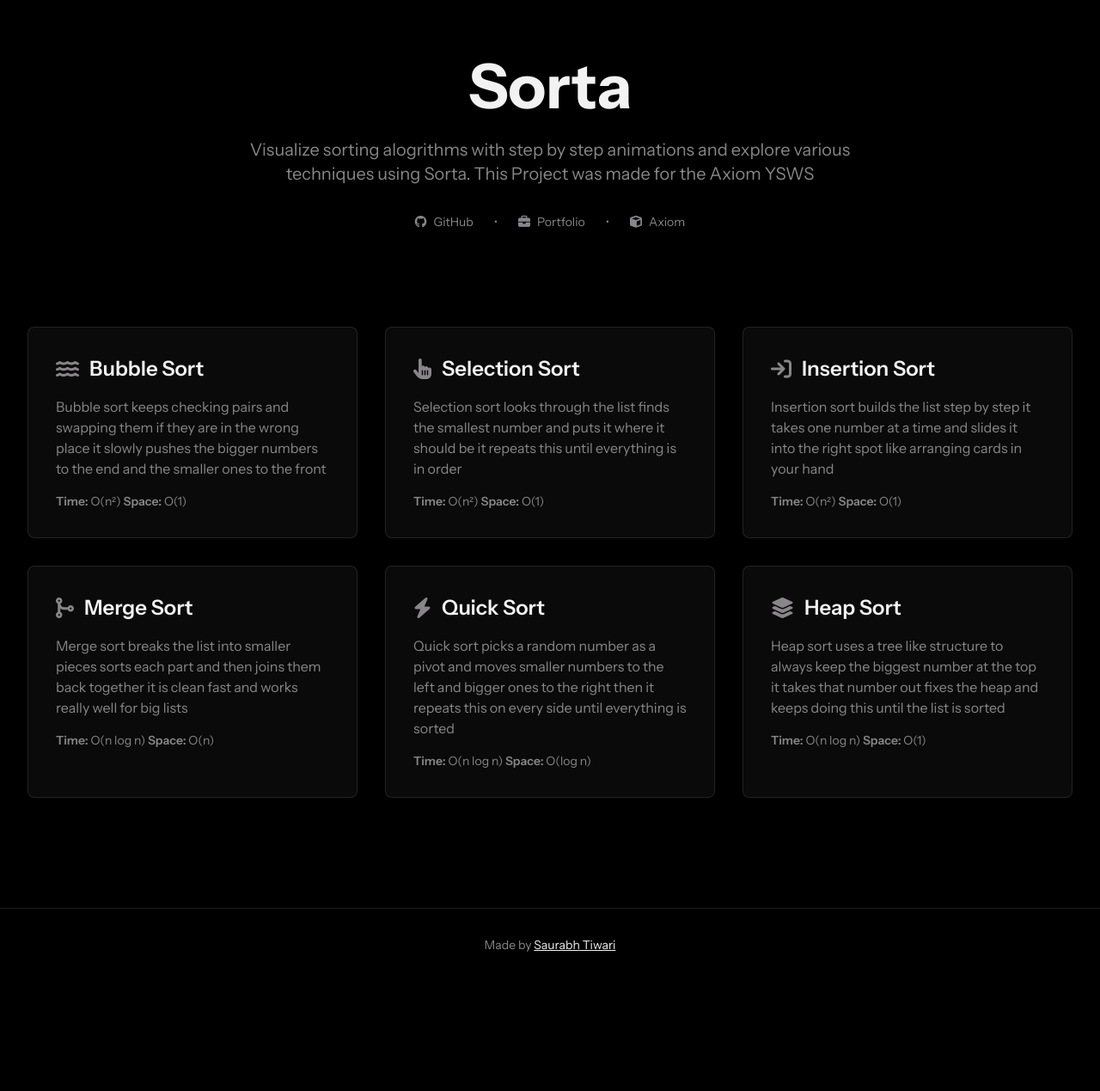
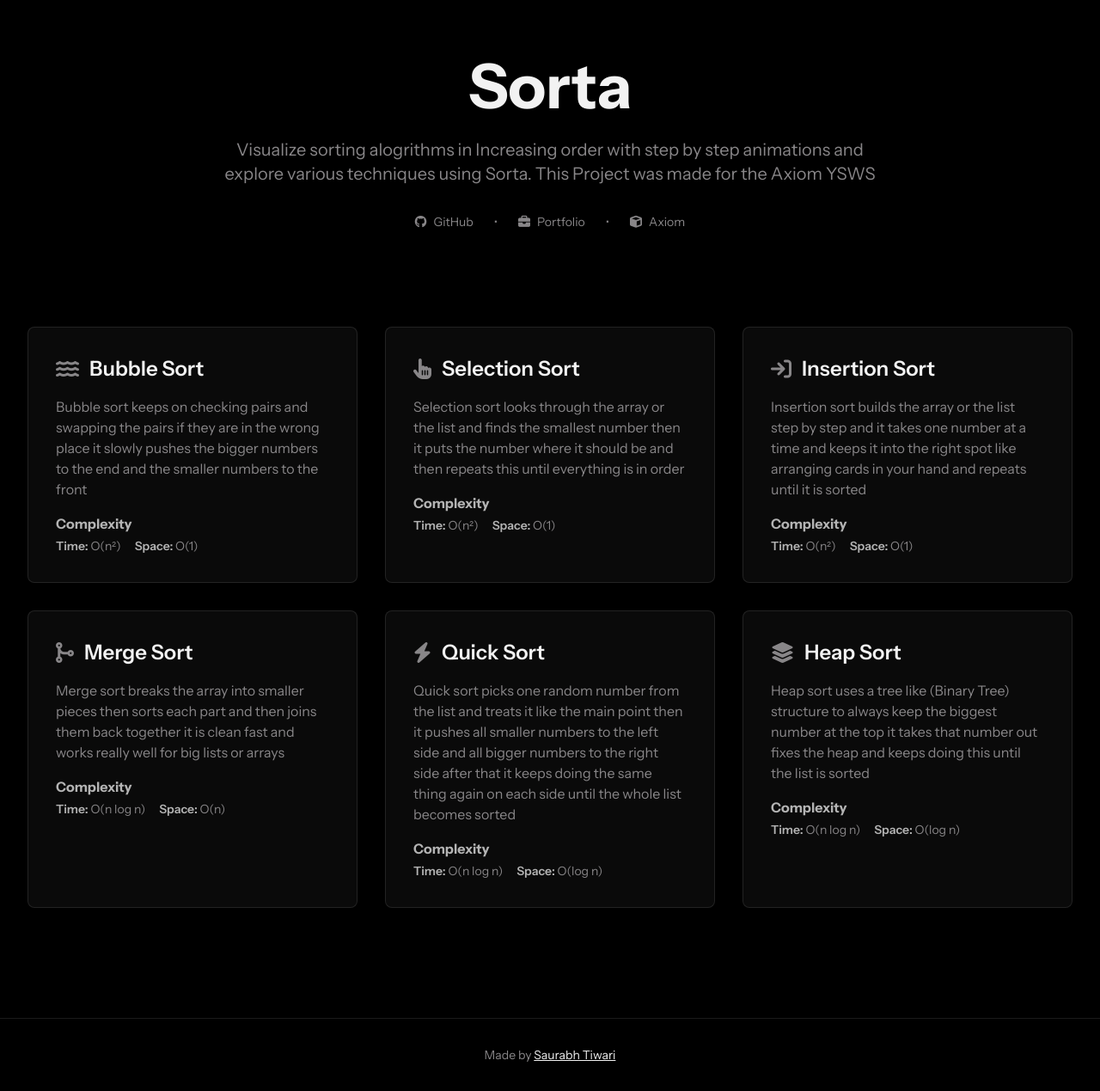
Before and after one commit to Rexaintreal/Sorta, a Flask app: page / in a window 1280 px wide. Shown: the part 89-1358 px from the top of the page at 86% size. Before the commit the page ends 1196 px from the top, so only its background shows below. Run offline with Flask 3, Linux system fonts and the light colour scheme; some libraries are stand-ins or nearby versions.

Commit message:
UI fixes and better readability

```diff
--- a/static/js/heap.js
+++ b/static/js/heap.js
@@ -82,7 +82,7 @@ document.addEventListener('DOMContentLoaded', () => {
             heapifyIdx: -1,
             compareIdx: -1,
             sorted: [],
-            message: 'Max heap built - largest element is at root'
+            message: 'Max heap built largest element is at root'
         });
 
         for (let i = n - 1; i > 0; i--) {
@@ -155,7 +155,7 @@ document.addEventListener('DOMContentLoaded', () => {
                     heapifyIdx: largest,
                     compareIdx: i,
                     sorted: sorted,
-                    message: `Left child ${arr[left]} is larger - updating largest`
+                    message: `Left child ${arr[left]} is larger updating largest`
                 });
             }
         }
@@ -178,7 +178,7 @@ document.addEventListener('DOMContentLoaded', () => {
                     heapifyIdx: largest,
                     compareIdx: -1,
                     sorted: sorted,
-                    message: `Right child ${arr[right]} is larger - updating largest`
+                    message: `Right child ${arr[right]} is larger updating largest`
                 });
             }
         }
--- a/templates/index.html
+++ b/templates/index.html
@@ -29,7 +29,7 @@
     <section class="max-w-7xl mx-auto px-8 py-16 text-center">
         <h1 class="text-7xl font-bold mb-6">Sorta</h1>
         <p class="text-[#888688] text-xl max-w-3xl mx-auto mb-8">
-            Visualize sorting alogrithms with step by step animations and explore various techniques using Sorta. This Project was made for the Axiom YSWS
+            Visualize sorting alogrithms in Increasing order with step by step animations and explore various techniques using Sorta. This Project was made for the Axiom YSWS
         </p>
         <div class="flex items-center justify-center gap-6 text-sm">
             <a href="https://github.com/Rexaintreal/Sorta" target="_blank" class="text-[#888688] hover:text-[#F2F2F2] transition-colors flex items-center gap-2">
@@ -56,11 +56,14 @@
                     <h2 class="text-2xl font-semibold group-hover:text-[#DADADA] transition-colors">Bubble Sort</h2>
                 </div>
                 <p class="text-[#888688] mb-4">
-                    Bubble sort keeps checking pairs and swapping them if they are in the wrong place it slowly pushes the bigger numbers to the end and the smaller ones to the front
+                    Bubble sort keeps on checking pairs and swapping the pairs if they are in the wrong place it slowly pushes the bigger numbers to the end and the smaller numbers to the front
                 </p>
-                <div class="text-[#888688] text-sm">
-                    <span class="font-semibold">Time:</span> O(n²)
-                    <span class="font-semibold">Space:</span> O(1)
+                <div class="mt-2">
+                    <span class="font-bold text-base text-[#b4b4b4]">Complexity</span>
+                    <div class="text-sm text-[#888688] flex gap-4 mt-1">
+                        <span><span class="font-semibold text-[#b4b4b4]">Time:</span> O(n²)</span>
+                        <span><span class="font-semibold text-[#b4b4b4]">Space:</span> O(1)</span>
+                    </div>
                 </div>
             </a>
             <a href="/selection" class="block bg-[#0A0A0A] border border-[#888688]/20 rounded-lg p-8 hover:border-[#DADADA]/40 hover:bg-[#111111] transition-all group">
@@ -69,11 +72,14 @@
                     <h2 class="text-2xl font-semibold group-hover:text-[#DADADA] transition-colors">Selection Sort</h2>
                 </div>
                 <p class="text-[#888688] mb-4">
-                    Selection sort looks through the list finds the smallest number and puts it where it should be it repeats this until everything is in order
+                    Selection sort looks through the array or the list and finds the smallest number then it puts the number where it should be and then repeats this until everything is in order
                 </p>
-                <div class="text-[#888688] text-sm">
-                    <span class="font-semibold">Time:</span> O(n²)
-                    <span class="font-semibold">Space:</span> O(1)
+                <div class="mt-2">
+                    <span class="font-bold text-base text-[#b4b4b4]">Complexity</span>
+                    <div class="text-sm text-[#888688] flex gap-4 mt-1">
+                        <span><span class="font-semibold text-[#b4b4b4]">Time:</span> O(n²)</span>
+                        <span><span class="font-semibold text-[#b4b4b4]">Space:</span> O(1)</span>
+                    </div>
                 </div>
             </a>
             <a href="/insertion" class="block bg-[#0A0A0A] border border-[#888688]/20 rounded-lg p-8 hover:border-[#DADADA]/40 hover:bg-[#111111] transition-all group">
@@ -82,11 +88,14 @@
                     <h2 class="text-2xl font-semibold group-hover:text-[#DADADA] transition-colors">Insertion Sort</h2>
                 </div>
                 <p class="text-[#888688] mb-4">
-                    Insertion sort builds the list step by step it takes one number at a time and slides it into the right spot like arranging cards in your hand
+                    Insertion sort builds the array or the list step by step and it takes one number at a time and keeps it into the right spot like arranging cards in your hand and repeats until it is sorted
                 </p>
-                <div class="text-[#888688] text-sm">
-                    <span class="font-semibold">Time:</span> O(n²)
-                    <span class="font-semibold">Space:</span> O(1)
+                <div class="mt-2">
+                    <span class="font-bold text-base text-[#b4b4b4]">Complexity</span>
+                    <div class="text-sm text-[#888688] flex gap-4 mt-1">
+                        <span><span class="font-semibold text-[#b4b4b4]">Time:</span> O(n²)</span>
+                        <span><span class="font-semibold text-[#b4b4b4]">Space:</span> O(1)</span>
+                    </div>
                 </div>
             </a>
             <a href="/merge" class="block bg-[#0A0A0A] border border-[#888688]/20 rounded-lg p-8 hover:border-[#DADADA]/40 hover:bg-[#111111] transition-all group">
@@ -95,11 +104,14 @@
                     <h2 class="text-2xl font-semibold group-hover:text-[#DADADA] transition-colors">Merge Sort</h2>
                 </div>
                 <p class="text-[#888688] mb-4">
-                    Merge sort breaks the list into smaller pieces sorts each part and then joins them back together it is clean fast and works really well for big lists
+                    Merge sort breaks the array into smaller pieces then sorts each part and then joins them back together it is clean fast and works really well for big lists or arrays
                 </p>
-                <div class="text-[#888688] text-sm">
-                    <span class="font-semibold">Time:</span> O(n log n)
-                    <span class="font-semibold">Space:</span> O(n)
+                <div class="mt-2">
+                    <span class="font-bold text-base text-[#b4b4b4]">Complexity</span>
+                    <div class="text-sm text-[#888688] flex gap-4 mt-1">
+                        <span><span class="font-semibold text-[#b4b4b4]">Time:</span> O(n log n)</span>
+                        <span><span class="font-semibold text-[#b4b4b4]">Space:</span> O(n)</span>
+                    </div>
                 </div>
             </a>
             <a href="/quick" class="block bg-[#0A0A0A] border border-[#888688]/20 rounded-lg p-8 hover:border-[#DADADA]/40 hover:bg-[#111111] transition-all group">
@@ -108,11 +120,14 @@
                     <h2 class="text-2xl font-semibold group-hover:text-[#DADADA] transition-colors">Quick Sort</h2>
                 </div>
                 <p class="text-[#888688] mb-4">
-                    Quick sort picks a random number as a pivot and moves smaller numbers to the left and bigger ones to the right then it repeats this on every side until everything is sorted
+                    Quick sort picks one random number from the list and treats it like the main point then it pushes all smaller numbers to the left side and all bigger numbers to the right side after that it keeps doing the same thing again on each side until the whole list becomes sorted
                 </p>
-                <div class="text-[#888688] text-sm">
-                    <span class="font-semibold">Time:</span> O(n log n)
-                    <span class="font-semibold">Space:</span> O(log n)
+                <div class="mt-2">
+                    <span class="font-bold text-base text-[#b4b4b4]">Complexity</span>
+                    <div class="text-sm text-[#888688] flex gap-4 mt-1">
+                        <span><span class="font-semibold text-[#b4b4b4]">Time:</span> O(n log n)</span>
+                        <span><span class="font-semibold text-[#b4b4b4]">Space:</span> O(log n)</span>
+                    </div>
                 </div>
             </a>
             <a href="/heap" class="block bg-[#0A0A0A] border border-[#888688]/20 rounded-lg p-8 hover:border-[#DADADA]/40 hover:bg-[#111111] transition-all group">
@@ -121,14 +136,16 @@
                     <h2 class="text-2xl font-semibold group-hover:text-[#DADADA] transition-colors">Heap Sort</h2>
                 </div>
                 <p class="text-[#888688] mb-4">
-                    Heap sort uses a tree like structure to always keep the biggest number at the top it takes that number out fixes the heap and keeps doing this until the list is sorted
+                    Heap sort uses a tree like (Binary Tree) structure to always keep the biggest number at the top it takes that number out fixes the heap and keeps doing this until the list is sorted
                 </p>
-                <div class="text-[#888688] text-sm">
-                    <span class="font-semibold">Time:</span> O(n log n)
-                    <span class="font-semibold">Space:</span> O(1)
+                <div class="mt-2">
+                    <span class="font-bold text-base text-[#b4b4b4]">Complexity</span>
+                    <div class="text-sm text-[#888688] flex gap-4 mt-1">
+                        <span><span class="font-semibold text-[#b4b4b4]">Time:</span> O(n log n)</span>
+                        <span><span class="font-semibold text-[#b4b4b4]">Space:</span> O(log n)</span>
+                    </div>
                 </div>
             </a>
-
         </div>
     </div>
     <footer class="border-t border-[#888688]/20 py-8 mt-20">
```
